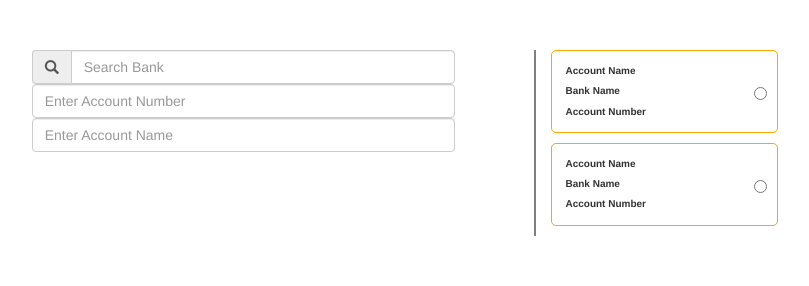
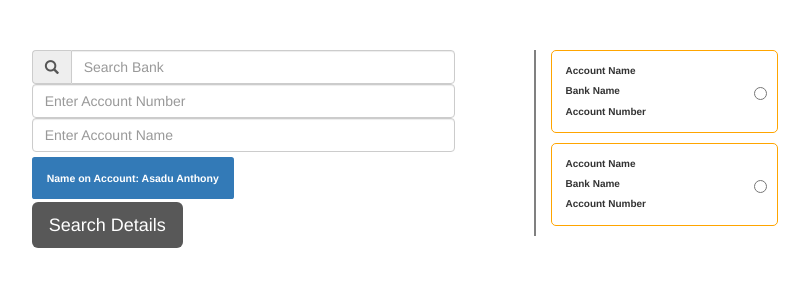
Before and after one commit to tonyspecs/web-platform-fgmfju, a plain HTML site: page index.html in a window 1280 px wide. Shown: the whole page, without its empty margins (235-1044 px from the left). Drawn offline with nearby package versions, Linux system fonts and the light colour scheme.

Commit message:
1 file modified

```diff
--- a/index.html
+++ b/index.html
@@ -57,6 +57,12 @@
           <div>
             <input type="text" class="form-control" placeholder="Enter Account Name" />
           </div>
+          <div style="margin: 15px 0;">
+            <span class="label label-primary" style="padding: 15px;">Name on Account: Asadu Anthony</span>
+          </div>
+          <div>
+            <button type="button" class="btn btn-lg" style="background-color: black; color: white;" disabled>Search Details</button>
+          </div>
         </div>
         <div
           class="col-md-4 col-md-offset-1"
```
